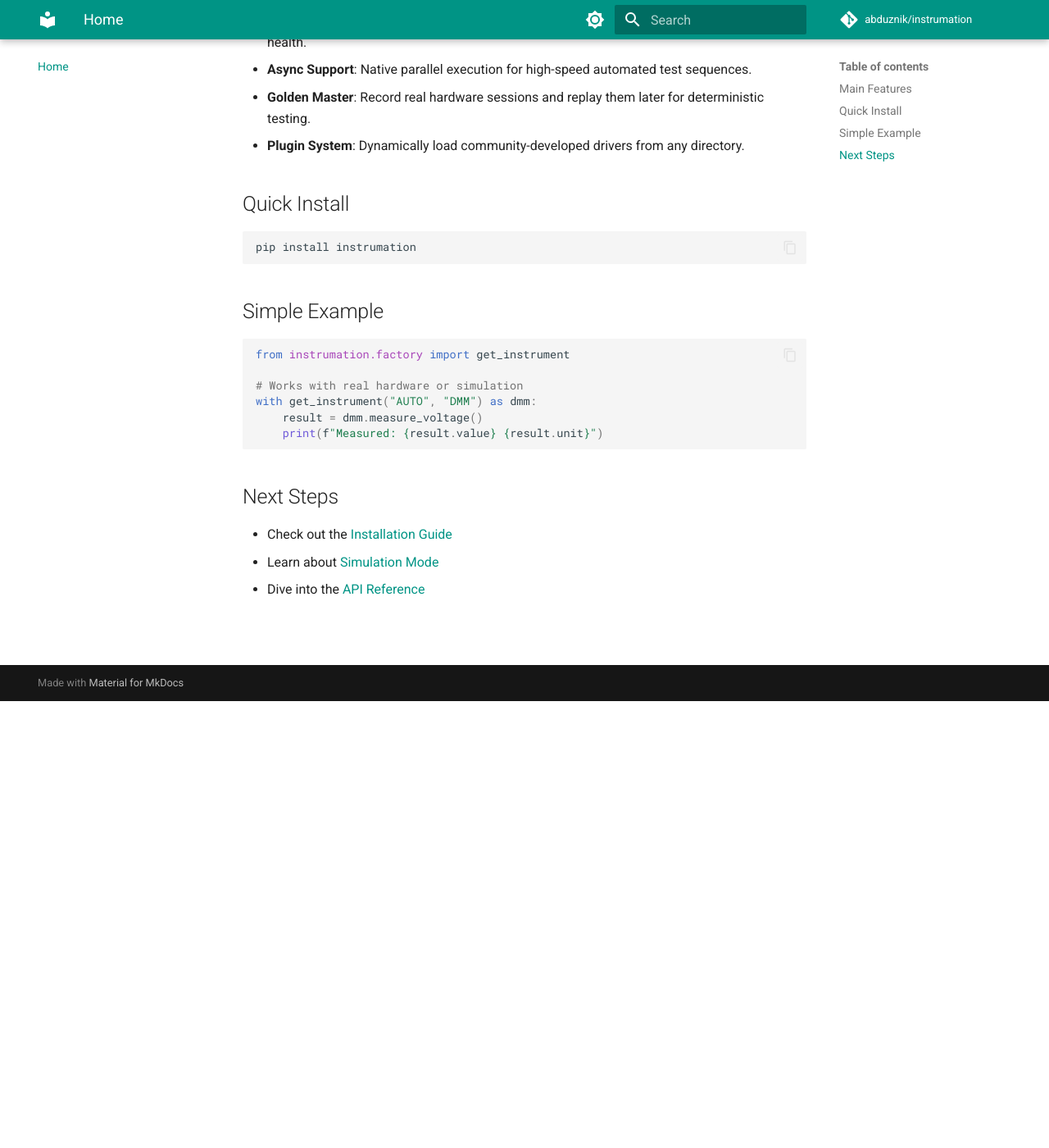
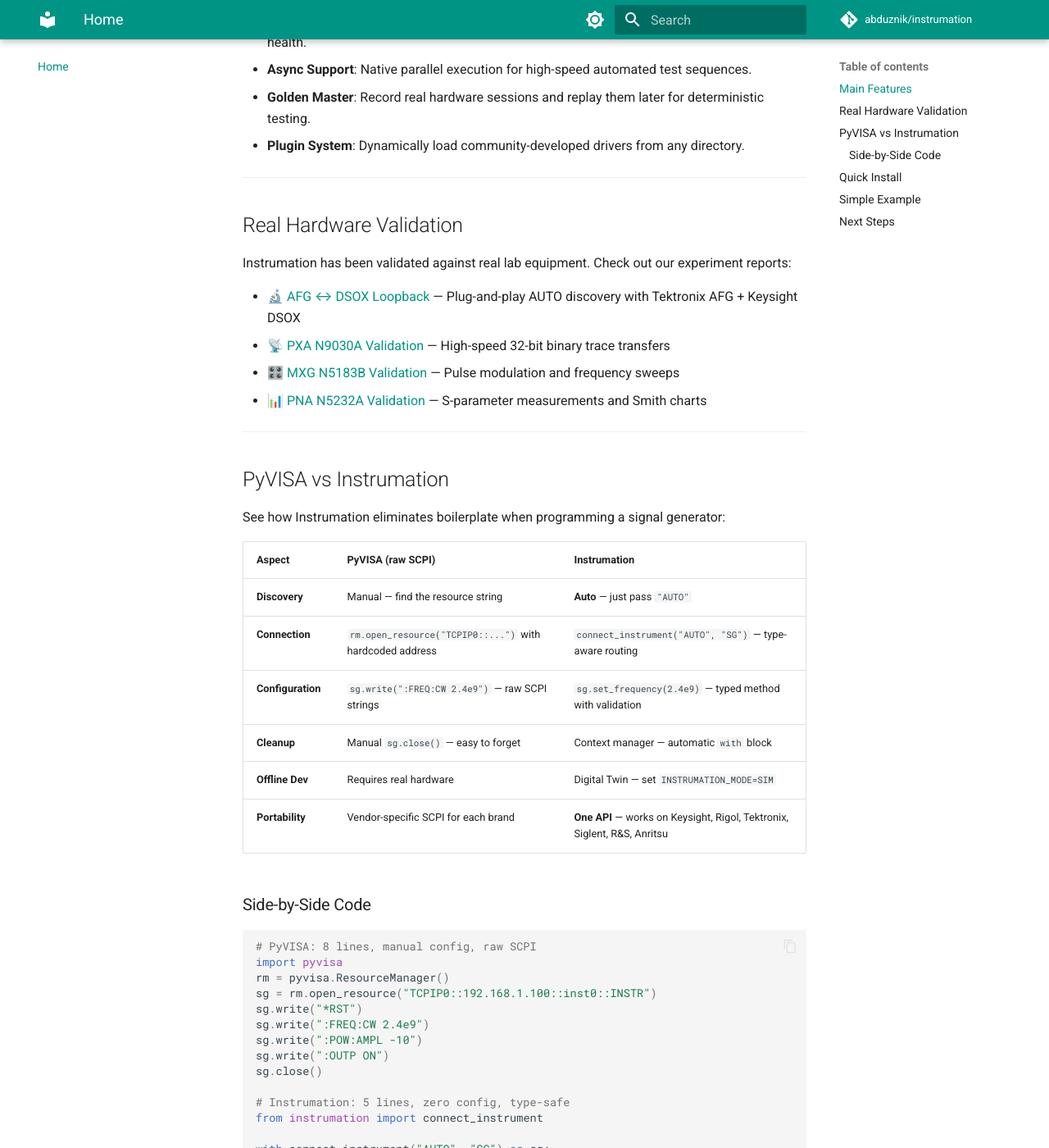
Before and after one commit to abduznik/instrumation, an MkDocs documentation site: the page built from docs/index.md, in a window 1280 px wide and 1400 px high, scrolled down 545 px. Shown: the whole window at 82% size. Built offline with MkDocs 1.6.1 and Material for MkDocs 9.7.7, drawn with Linux system fonts in a browser that asks for light colours; comment, search, counter and statistics services are not loaded; some of the changed text lies outside the part shown.

Commit message:
docs: add PyPI badge, experiment showcase, PyVISA comparison, and v0.3.2 log

````diff
--- a/docs/index.md
+++ b/docs/index.md
@@ -12,6 +12,58 @@
 - **Async Support**: Native parallel execution for high-speed automated test sequences.
 - **Golden Master**: Record real hardware sessions and replay them later for deterministic testing.
 - **Plugin System**: Dynamically load community-developed drivers from any directory.
+
+---
+
+## Real Hardware Validation
+
+Instrumation has been validated against real lab equipment. Check out our experiment reports:
+
+- [🔬 AFG ↔ DSOX Loopback](experiments/afg_dso_loopback.md) — Plug-and-play AUTO discovery with Tektronix AFG + Keysight DSOX
+- [📡 PXA N9030A Validation](experiments/pxa_validation.md) — High-speed 32-bit binary trace transfers
+- [🎛️ MXG N5183B Validation](experiments/mxg_validation.md) — Pulse modulation and frequency sweeps
+- [📊 PNA N5232A Validation](experiments/vna_validation.md) — S-parameter measurements and Smith charts
+
+---
+
+## PyVISA vs Instrumation
+
+See how Instrumation eliminates boilerplate when programming a signal generator:
+
+| Aspect | PyVISA (raw SCPI) | Instrumation |
+| :--- | :--- | :--- |
+| **Discovery** | Manual — find the resource string | **Auto** — just pass `"AUTO"` |
+| **Connection** | `rm.open_resource("TCPIP0::...")` with hardcoded address | `connect_instrument("AUTO", "SG")` — type-aware routing |
+| **Configuration** | `sg.write(":FREQ:CW 2.4e9")` — raw SCPI strings | `sg.set_frequency(2.4e9)` — typed method with validation |
+| **Cleanup** | Manual `sg.close()` — easy to forget | Context manager — automatic `with` block |
+| **Offline Dev** | Requires real hardware | Digital Twin — set `INSTRUMATION_MODE=SIM` |
+| **Portability** | Vendor-specific SCPI for each brand | **One API** — works on Keysight, Rigol, Tektronix, Siglent, R&S, Anritsu |
+
+### Side-by-Side Code
+
+```python
+# PyVISA: 8 lines, manual config, raw SCPI
+import pyvisa
+rm = pyvisa.ResourceManager()
+sg = rm.open_resource("TCPIP0::192.168.1.100::inst0::INSTR")
+sg.write("*RST")
+sg.write(":FREQ:CW 2.4e9")
+sg.write(":POW:AMPL -10")
+sg.write(":OUTP ON")
+sg.close()
+
+# Instrumation: 5 lines, zero config, type-safe
+from instrumation import connect_instrument
+
+with connect_instrument("AUTO", "SG") as sg:
+    sg.set_frequency(2.4e9)
+    sg.set_amplitude(-10)
+    sg.set_output(True)
+```
+
+No resource manager. No SCPI strings. No hardcoded addresses. Just your test logic.
+
+---
 
 ## Quick Install
 
@@ -32,6 +84,7 @@
 
 ## Next Steps
 
-- Check out the [Installation Guide](installation.md)
-- Learn about [Simulation Mode](simulation.md)
-- Dive into the [API Reference](api.md)
+- Check out the [Installation Guide](getting_started/installation.md)
+- Learn about [Simulation Mode](user_guide/simulation.md)
+- See our [Hardware Experiments](experiments/afg_dso_loopback.md)
+- Dive into the [API Reference](api_ref/index.md)
--- a/mkdocs.yml
+++ b/mkdocs.yml
@@ -72,6 +72,13 @@
   - API Reference: api_ref/index.md
   - Development Logs:
       - Overview: logs/index.md
+      - 2026-05-21:
+          - v0.3.2 — Community-Driven Digital Twin Completeness: logs/2026-05-21/v032_community_drives.md
+          - v0.3.0 — SMU & DMM Drivers: logs/2026-05-21/keithley_2400_smu.md
+          - Keysight 34461A Truevolt DMM: logs/2026-05-21/keysight_34461a_dmm.md
+          - Bug Bash & Adversarial Testing: logs/2026-05-21/bug_bash_adversarial.md
+      - 2026-05-23:
+          - v0.3.1 — Digital Twin Completeness: logs/2026-05-23/v031_digital_twin_completeness.md
       - 2026-05-03:
           - Release & RF Validation: logs/2026-05-03/rf_validation_v020.md
           - Multi-Mode Architecture: logs/2026-05-03/multi_mode_architecture.md
````
Also changed, not shown: README.md (+50 -0 lines), docs/logs/2026-05-21/v032_community_drives.md (added, +40 -0 lines), docs/logs/index.md (+1 -0 lines).
